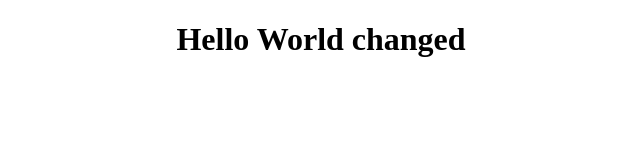
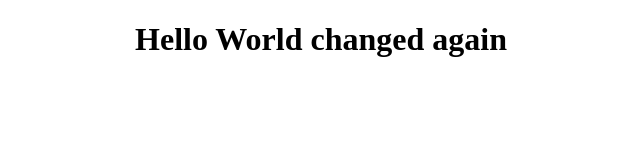
Before and after one commit to jamal-ahmad/jamal-ahmad.github.io, a plain HTML site: page index.html in a window 1280 px wide. Shown: the whole page, without its empty margins (319-959 px from the left). Drawn offline with Linux system fonts and the light colour scheme.

Commit message:
testing commiting form inside of VScode

```diff
--- a/index.html
+++ b/index.html
@@ -5,5 +5,5 @@
 </head>
 
 <body>
-    <div><h1 align="center">Hello World changed</h1> </div>
+    <div><h1 align="center">Hello World changed again</h1> </div>
 </body>
```
